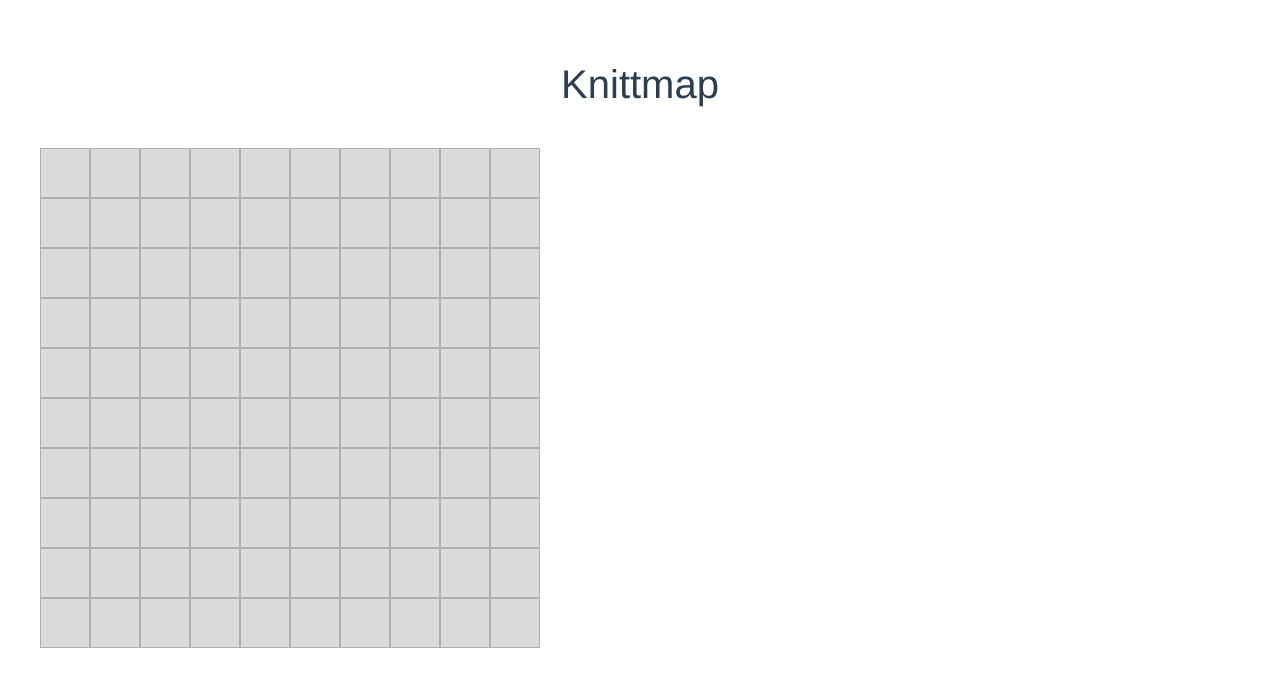
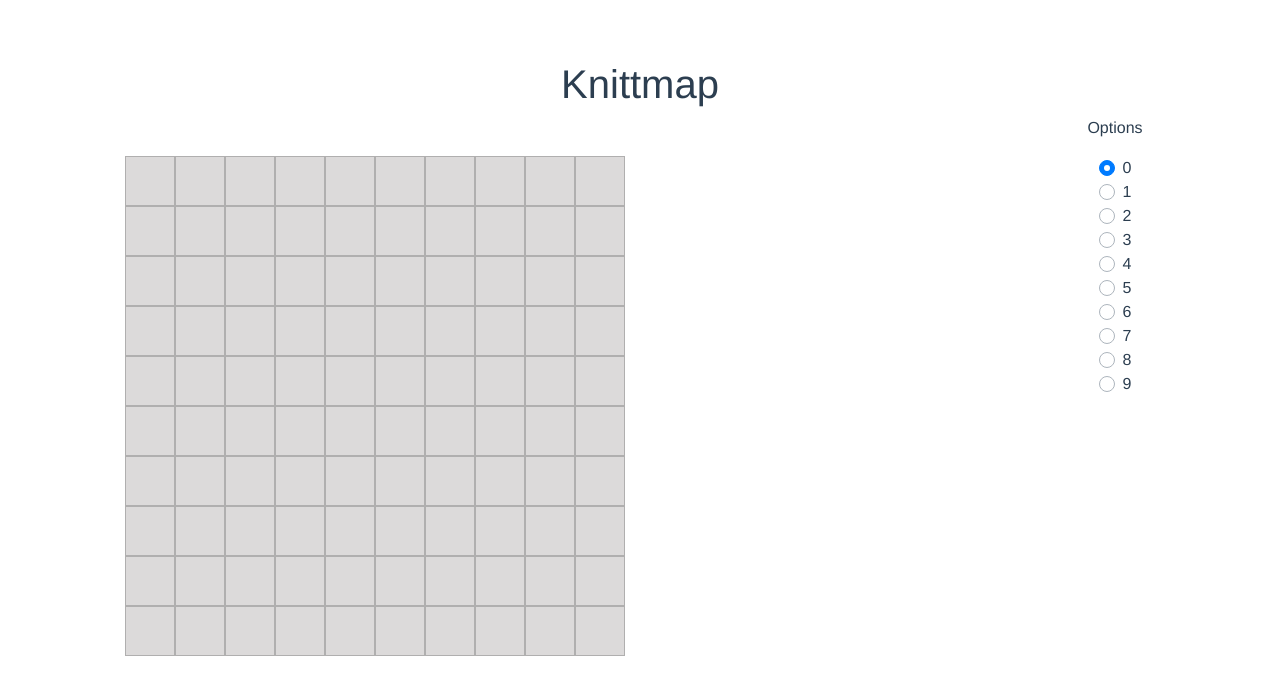
Before and after one commit to GeneralMustard/Knittmap, a Vue app: page / in a window 1280 px wide. Shown: the top 694 px of the page. Built offline with nearby package versions, Linux system fonts and the light colour scheme.

Commit message:
added menu for options and connected to map

```diff
--- a/src/App.vue
+++ b/src/App.vue
@@ -1,17 +1,36 @@
 <template>
-  <div id="app">
+  <div id="app" class="container">
     <h1>Knittmap</h1>
-    <Map/>
+    <div class="row">
+      <div class="col-10">
+        <Map v-bind:option="this.option"/>
+      </div>
+      <div class="col">
+        <CellOptions v-on:change-option="changeOption"/>
+      </div>
+    </div>
   </div>
 </template>
 
 <script>
 import Map from './components/Map.vue'
+import CellOptions from './components/CellOptions.vue'
 
 export default {
   name: 'App',
   components: {
-    Map
+    Map,
+    CellOptions
+  },
+  data() {
+    return {
+      option: null
+    }
+  },
+  methods: {
+    changeOption(opt) {
+      this.option = opt;
+    }
   }
 }
 </script>
--- /dev/null
+++ b/src/components/CellOptions.vue
@@ -0,0 +1,38 @@
+<template>
+  <div>
+    <p>Options</p>
+    <b-form-radio-group
+      v-model="selected"
+      :options="options"
+      class="mb-3"
+      stacked
+      v-on:change="$emit('change-option', selected)"
+    ></b-form-radio-group>
+  </div>
+</template>
+
+
+<script>
+
+export default {
+  name: 'CellOptions',
+  props: {
+  },
+  components: {
+  },
+  data() {
+    return {
+      options: [0,1,2,3,4,5,6,7,8,9],
+      selected: 0
+    }
+  },
+  mounted() {
+  },
+  computed: {},
+  methods: {
+  }
+}
+</script>
+
+<style scoped>
+</style>
--- a/src/components/Map.vue
+++ b/src/components/Map.vue
@@ -15,6 +15,7 @@
 export default {
   name: 'Map',
   props: {
+    option: Number
   },
   components: {
   },
@@ -42,7 +43,7 @@
   computed: {},
   methods: {
     updateCell(rowInd, colInd) {
-      this.cells[rowInd][colInd].val = 1;
+      this.cells[rowInd][colInd].val = this.option;
       this.text = this.cells;
     },
     getVal(val) {
```
